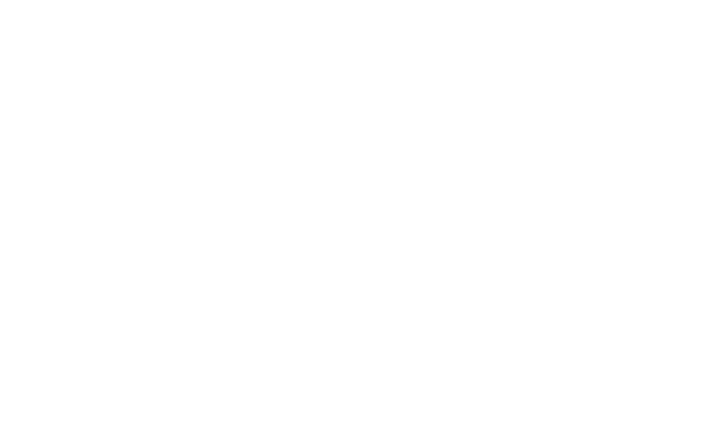
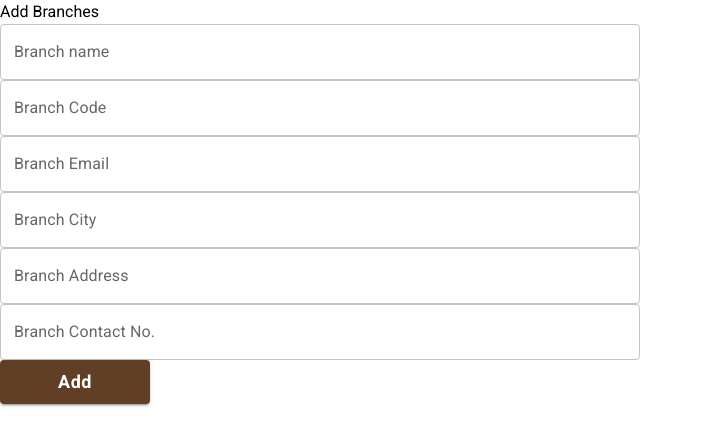
Before and after one commit to awais-ahmad01/diverse-den, a React (Vite) app in the folder client/: page /addbranch in a window 1280 px wide. Before the commit this address had no page. Shown: the top 446 px of the page, without its empty margins (0-703 px from the left). Built offline with nearby package versions, Linux system fonts and the light colour scheme.

Commit message:
Add branches

```diff
--- a/client/src/App.jsx
+++ b/client/src/App.jsx
@@ -1,12 +1,14 @@
 import { useState } from "react";
 import { Routes, Route, BrowserRouter } from "react-router-dom";
 import "./App.css";
+
+import { useEffect } from "react";
 
 import { ToastContainer } from "react-toastify";
 import "react-toastify/dist/ReactToastify.css";
 
 import { useDispatch, useSelector } from "react-redux";
-// import { isAuth } from './store/actions/auth';
+import { isAuth } from './store/actions/auth';
 
 import Signup from "./components/auth/signup";
 import Signin from "./components/auth/signin";
@@ -19,13 +21,14 @@ import BranchOwnerPanel from "./components/BranchOwnerPanel";
 import BranchOwnerDashboard from "./components/BranchOwnerPanel/branchOwnerDashboard";
 import RiderPanel from "./components/RiderPanel";
 import CustomerPanel from "./components/CustomerPanel";
+import AddBranches from "./components/BranchOwnerPanel/branchOwnerDashboard/addBranches";
 
 function App() {
   const dispatch = useDispatch();
 
-  // useEffect(()=>{
-  //   dispatch(isAuth())
-  // },[])
+  useEffect(()=>{
+    dispatch(isAuth())
+  },[])
 
   return (
     <>
@@ -68,6 +71,8 @@ function App() {
 
           <Route path="business_setup" element={<BusinessSetup />} />
 
+          <Route path="/addbranch" element={<AddBranches />} />
+
         </Routes>
       </BrowserRouter>
     </>
--- /dev/null
+++ b/client/src/components/BranchOwnerPanel/branchOwnerDashboard/addBranches.jsx
@@ -0,0 +1,212 @@
+import React from "react";
+import { useForm, useFieldArray } from "react-hook-form";
+import * as yup from "yup";
+import { yupResolver } from "@hookform/resolvers/yup";
+import axios from "axios";
+
+import {
+    TextField,
+    Button,
+    Select,
+    MenuItem,
+    InputLabel,
+    FormControl,
+    FormHelperText,
+  } from "@mui/material";
+
+import { createTheme, ThemeProvider } from "@mui/material/styles";
+
+const AddBranches = () => {
+  const theme = createTheme({
+    palette: {
+      primary: {
+        main: "#603F26",
+      },
+    },
+  });
+
+  const schema = yup.object({
+    branch_name: yup.string().required("Branch name is required"),
+    branch_code: yup.string().required("Branch code is required"),
+    branch_email: yup
+      .string()
+      .required("Email is required")
+      .email("Email format is not valid"),
+    branch_city: yup.string().required("Branch city is required"),
+    branch_address: yup.string().required("Branch address is required"),
+    branch_contact: yup.string().required("Branch contact is required"),
+  });
+
+  const form = useForm({
+    defaultValues: {
+      branch_name: "",
+      branch_code: "",
+      branch_email: "",
+      branch_address: "",
+      branch_city: "",
+      branch_contact: "",
+    },
+
+    resolver: yupResolver(schema),
+  });
+
+  const { register, control, formState, handleSubmit } = form;
+
+  const { errors } = formState;
+
+  const onSubmit = async (data) => {
+
+    // console.log(data)
+    try {
+      const token = localStorage.getItem("token");
+
+      console.log("Retrieved Token:", token);
+      if (!token) {
+        console.error("No token found!");
+        return;
+      }
+
+      const response = await axios.post(
+        "",
+        data,
+        {
+          headers: {
+            Authorization: `Bearer ${token}`,
+            "Content-Type": "application/json",
+          },
+        }
+      );
+
+      console.log("Plan added successfully:", response.data);
+    } catch (error) {
+      console.error("Error adding plan:", error);
+    }
+  };
+
+  return (
+    <div>
+      <div className="flex flex-col justify-center items-center mt-8">
+        <form
+          onSubmit={handleSubmit(onSubmit)}
+          style={{ width: "50%" }}
+          className="border-[0.2px] border-black border-opacity-50 p-8
+               pt-3 rounded-lg my-8"
+        >
+          <h1 className="mb-4 font-medium text-2xl">
+            Add Branches
+          </h1>
+
+          <ThemeProvider theme={theme}>
+            <div className="mb-8">
+              <TextField
+                variant="outlined"
+                id="branch_name"
+                label="Branch name"
+                error={errors.branch_name ? true : false}
+                helperText={errors.branch_name?.message}
+                {...register("branch_name")}
+                sx={{
+                  width: "100%",
+                }}
+              />
+            </div>
+
+            <div className="mb-8">
+              <TextField
+                variant="outlined"
+                id="branch_code"
+                label="Branch Code"
+                error={errors.branch_code ? true : false}
+                helperText={errors.branch_code?.message}
+                {...register("branch_code")}
+                sx={{
+                  width: "100%",
+                }}
+              />
+            </div>
+
+            <div className="mb-8">
+              <TextField
+                variant="outlined"
+                id="branch_email"
+                label="Branch Email"
+                error={errors.branch_email ? true : false}
+                helperText={errors.branch_email?.message}
+                {...register("branch_email")}
+                sx={{
+                  width: "100%",
+                }}
+              />
+            </div>
+
+            <div className="mb-8">
+              <TextField
+                variant="outlined"
+                id="branch_city"
+                label="Branch City"
+                error={errors.branch_city ? true : false}
+                helperText={errors.branch_city?.message}
+                {...register("branch_city")}
+                sx={{
+                  width: "100%",
+                }}
+              />
+            </div>
+
+
+            <div className="mb-8">
+              <TextField
+                variant="outlined"
+                id="branch_address"
+                label="Branch Address"
+                error={errors.branch_address ? true : false}
+                helperText={errors.branch_address?.message}
+                {...register("branch_address")}
+                sx={{
+                  width: "100%",
+                }}
+              />
+            </div>
+
+
+
+            <div className="mb-8">
+              <TextField
+                variant="outlined"
+                id="branch_contact"
+                label="Branch Contact No."
+                error={errors.branch_contact ? true : false}
+                helperText={errors.branch_contact?.message}
+                {...register("branch_contact")}
+                sx={{
+                  width: "100%",
+                }}
+              />
+            </div>
+
+
+            <div className="text-center mt-10">
+              <Button
+                variant="contained"
+                color="primary"
+                size="medium"
+                type="submit"
+                sx={{
+                  textTransform: "none",
+                  width: "150px",
+                  fontSize:'18px',
+                  fontWeight:'bold'
+
+                }}
+              >
+                Add
+              </Button>
+            </div>
+          </ThemeProvider>
+        </form>
+      </div>
+    </div>
+  );
+};
+
+export default AddBranches;
--- a/client/src/store/actions/auth/index.jsx
+++ b/client/src/store/actions/auth/index.jsx
@@ -66,6 +66,7 @@ export const isAuth = createAsyncThunk(
             console.log("Retrieved Token:", token);
             if (!token) {
                 console.error("No token found!");
+
                 return;
             }
 
@@ -79,8 +80,10 @@ export const isAuth = createAsyncThunk(
                 }
              );
             return { data:request.data, auth:true }
-        } catch(error){
-            return { data:{},auth:false }
-        }
+            }
+            catch(error){
+                localStorage.removeItem('token')
+                return { data:{},auth:false }
+            }
     }
 )
--- a/client/src/store/reducers/auth/index.jsx
+++ b/client/src/store/reducers/auth/index.jsx
@@ -44,8 +44,8 @@ export const authSlice = createSlice({
       })
       .addCase(isAuth.fulfilled, (state, action) => {
         state.isloading = false;
-        state.data = { ...state.data, ...action.payload.data };
-        state.auth = action.payload.auth;
+        state.user = action.payload.data;
+        state.isauthenticated = action.payload.auth;
       })
       .addCase(isAuth.rejected, (state) => {
         state.isloading = false;
```
